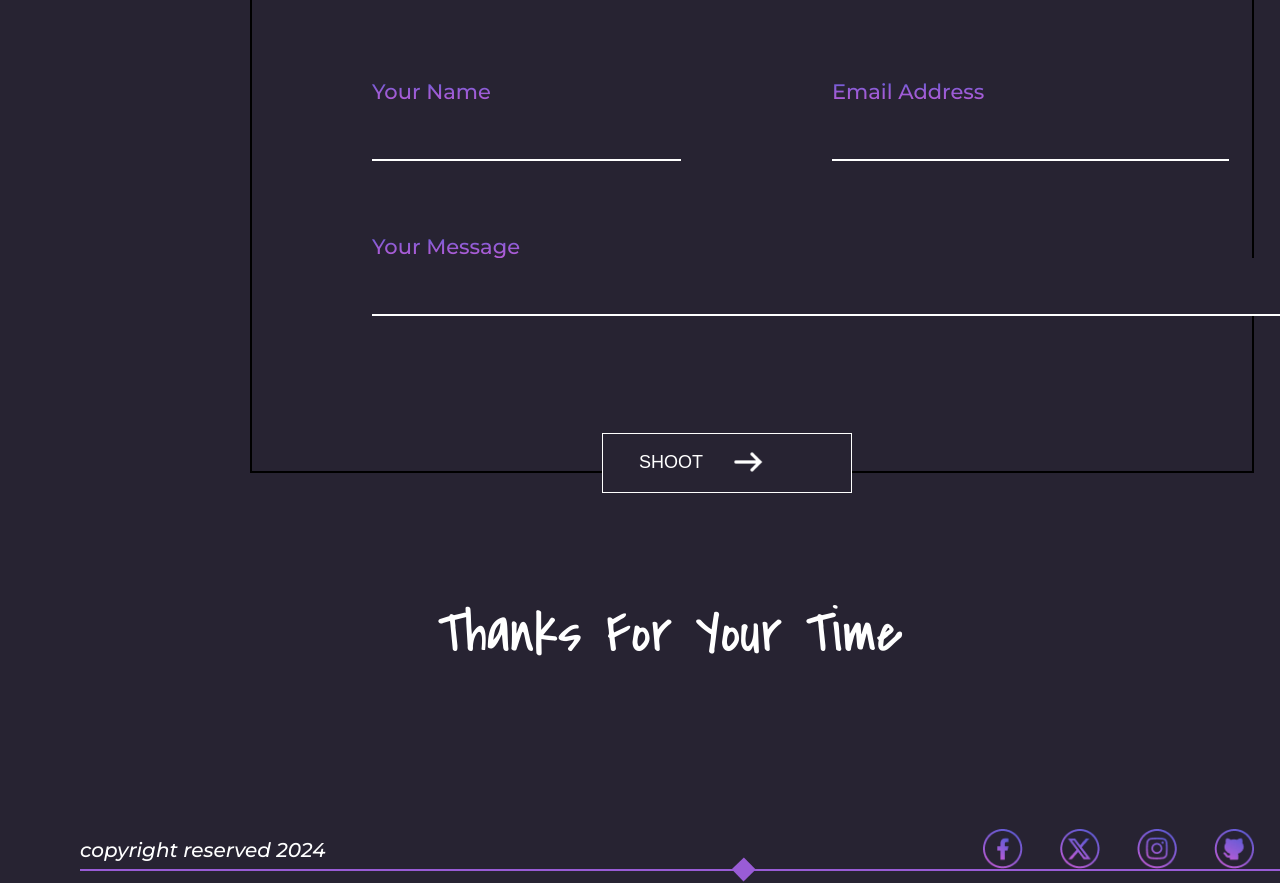
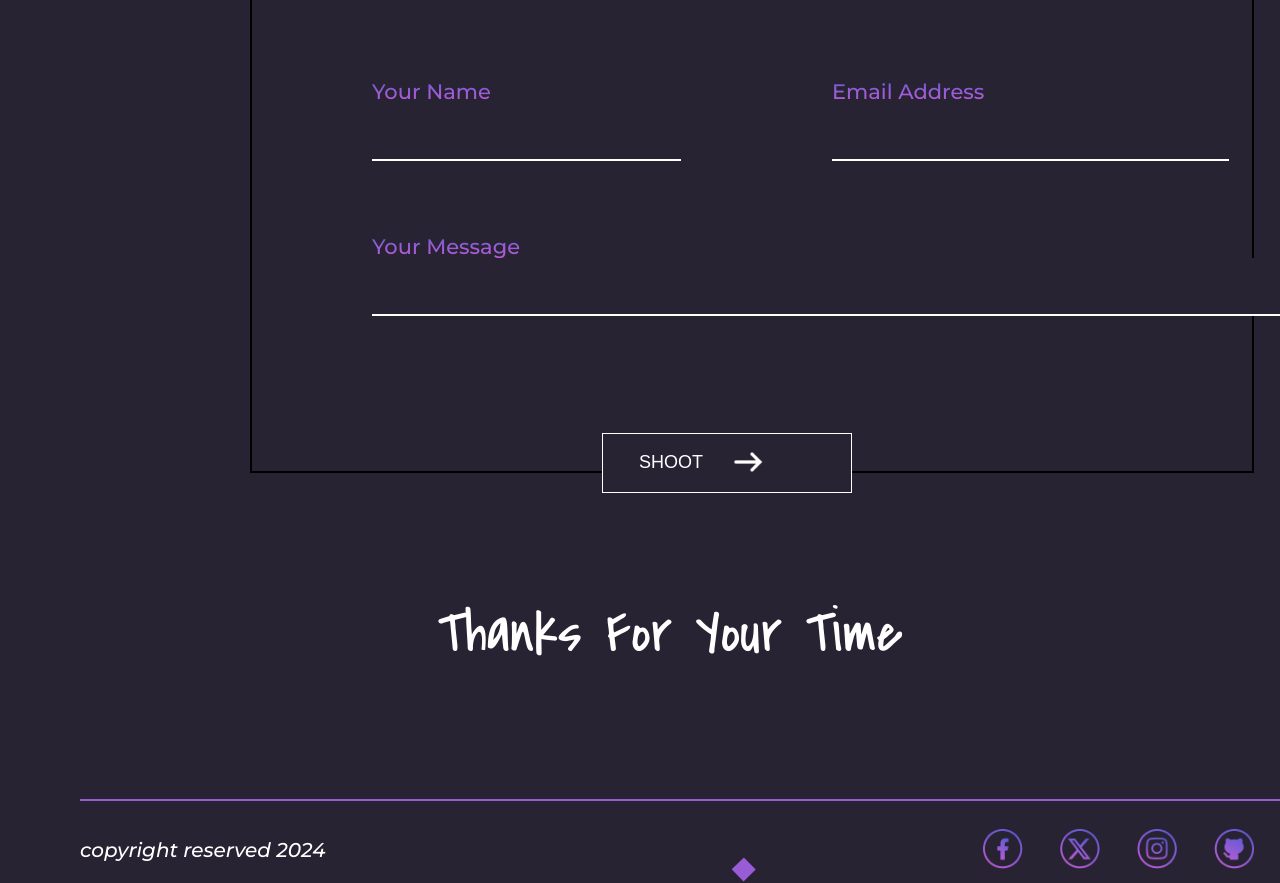
Before and after one commit to Amiele2006/Portfolio_website, a website: page index.html in a window 1280 px wide. Shown: the part 3021-3904 px from the top of the page. Drawn offline with Linux system fonts and the light colour scheme.

Commit message:
changed paths

```diff
--- a/src/index.css
+++ b/src/index.css
@@ -784,7 +784,7 @@ body{
     border:1px solid rgba(153, 92, 214, 1);
     width:1329px;
     position: relative;
-    top:1878px;
+    top:1808px;
     margin-bottom:20px;
 }
 
```
